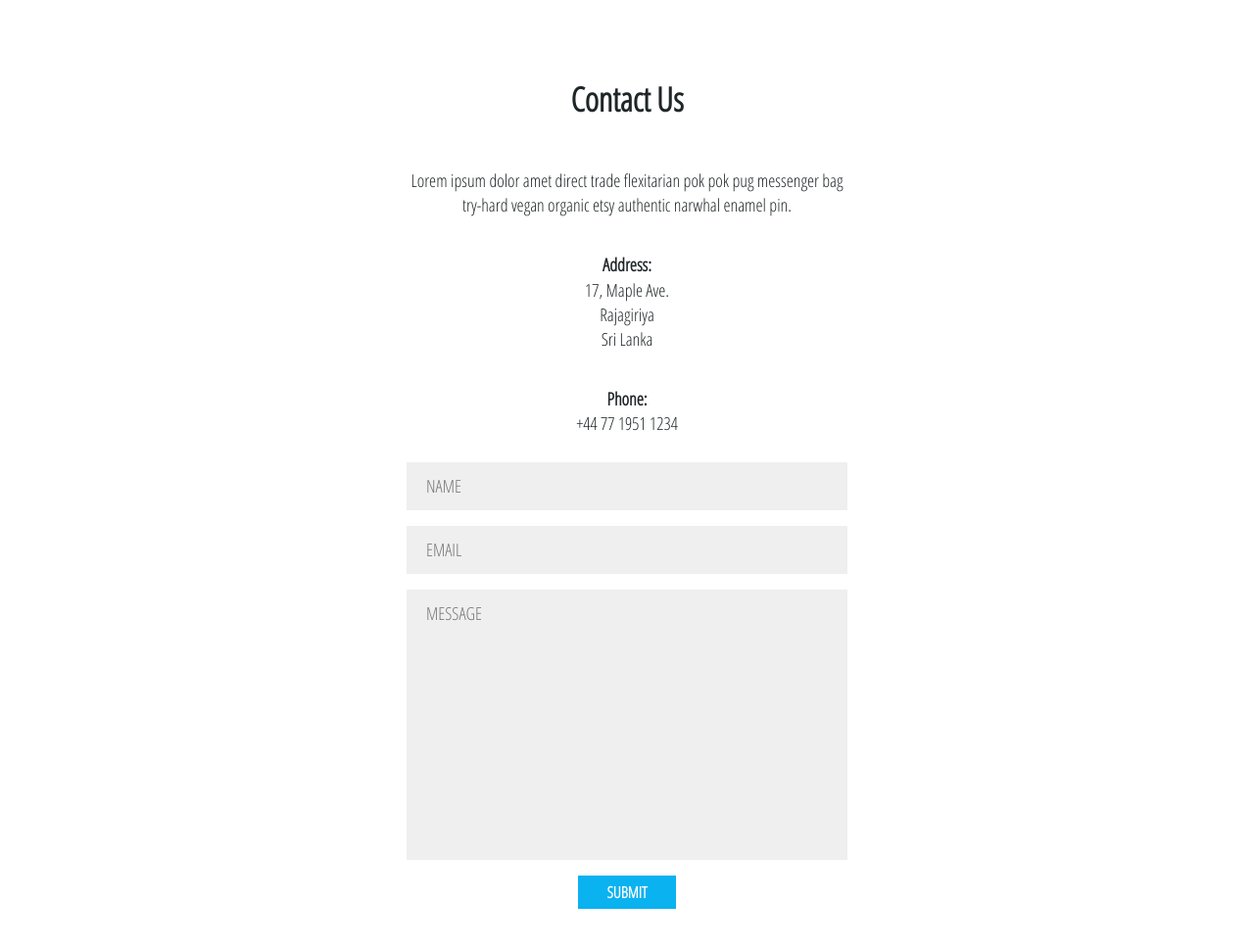
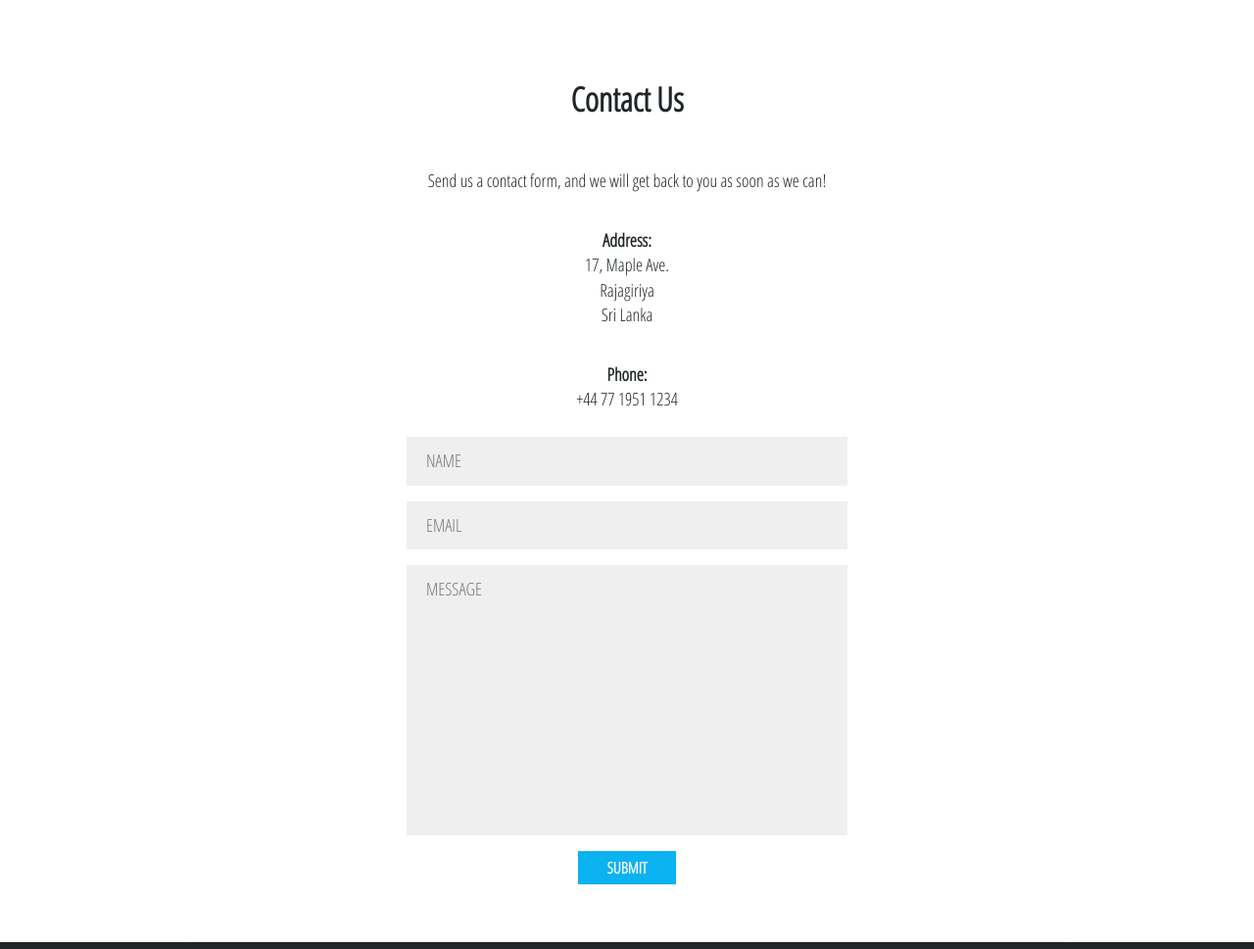
Before and after one commit to sachithm/box-of-vss, a plain HTML site: page index.html in a window 1280 px wide. Shown: the part 2885-3854 px from the top of the page at 98% size. Drawn offline with nearby package versions, Linux system fonts and the light colour scheme.

Commit message:
contact us paragraph

```diff
--- a/index.html
+++ b/index.html
@@ -157,8 +157,7 @@
 			<div class="contact">
 				<h2 id="contact">Contact Us</h2>
 
-				<p>Lorem ipsum dolor amet direct trade flexitarian pok pok pug messenger bag try-hard vegan organic etsy authentic narwhal
-					enamel pin.</p>
+				<p>Send us a contact form, and we will get back to you as soon as we can!</p>
 
 				<p>
 					<span class="bald">Address:</span>
```
